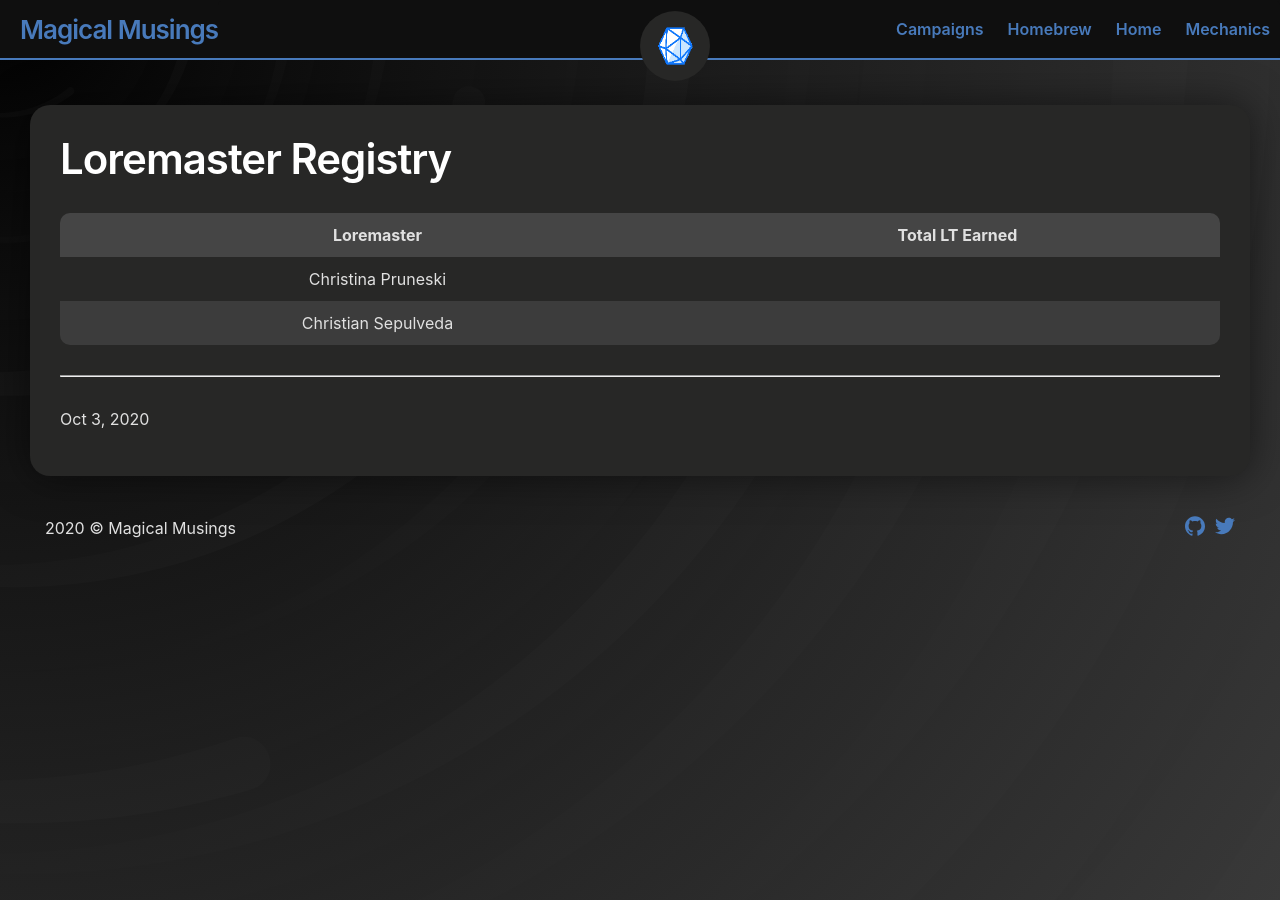
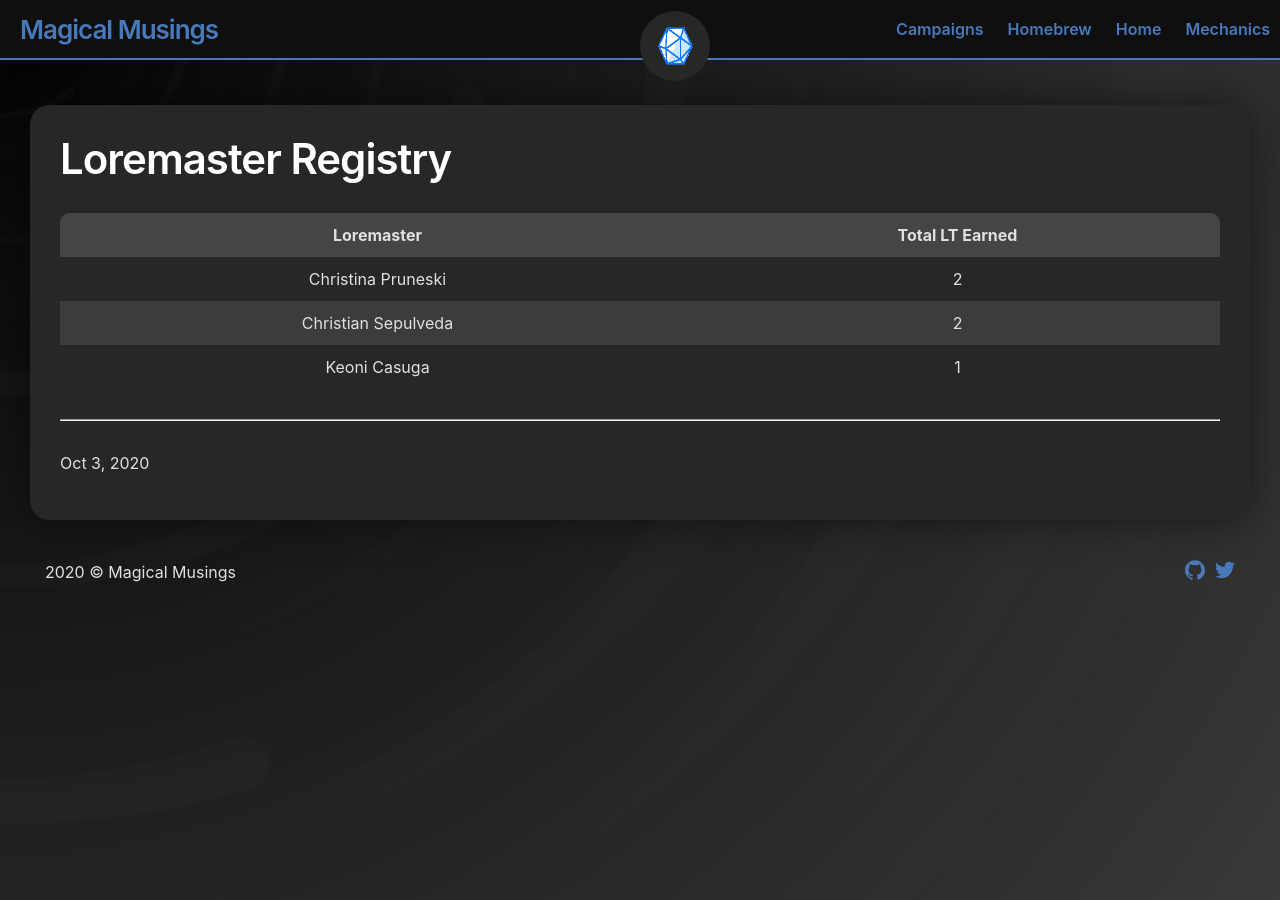
Before and after one commit to andersthemagi/magicalmusings.github.io, a Jekyll site: the page built from _posts/2020-10-03-loremasters.md, in a window 1280 px wide. Built offline with Jekyll 4.4.1, drawn with Linux system fonts in a browser that asks for light colours.

Commit message:
Update 2020-10-03-loremasters.md

```diff
--- a/_posts/2020-10-03-loremasters.md
+++ b/_posts/2020-10-03-loremasters.md
@@ -6,5 +6,6 @@ layout: post
 
 |Loremaster| Total LT Earned |
 |:--------:|:---------------:|
-|Christina Pruneski|         |
-|Christian Sepulveda|        |
+|Christina Pruneski|    2     |
+|Christian Sepulveda|   2   |
+|Keoni Casuga | 1 |
```
